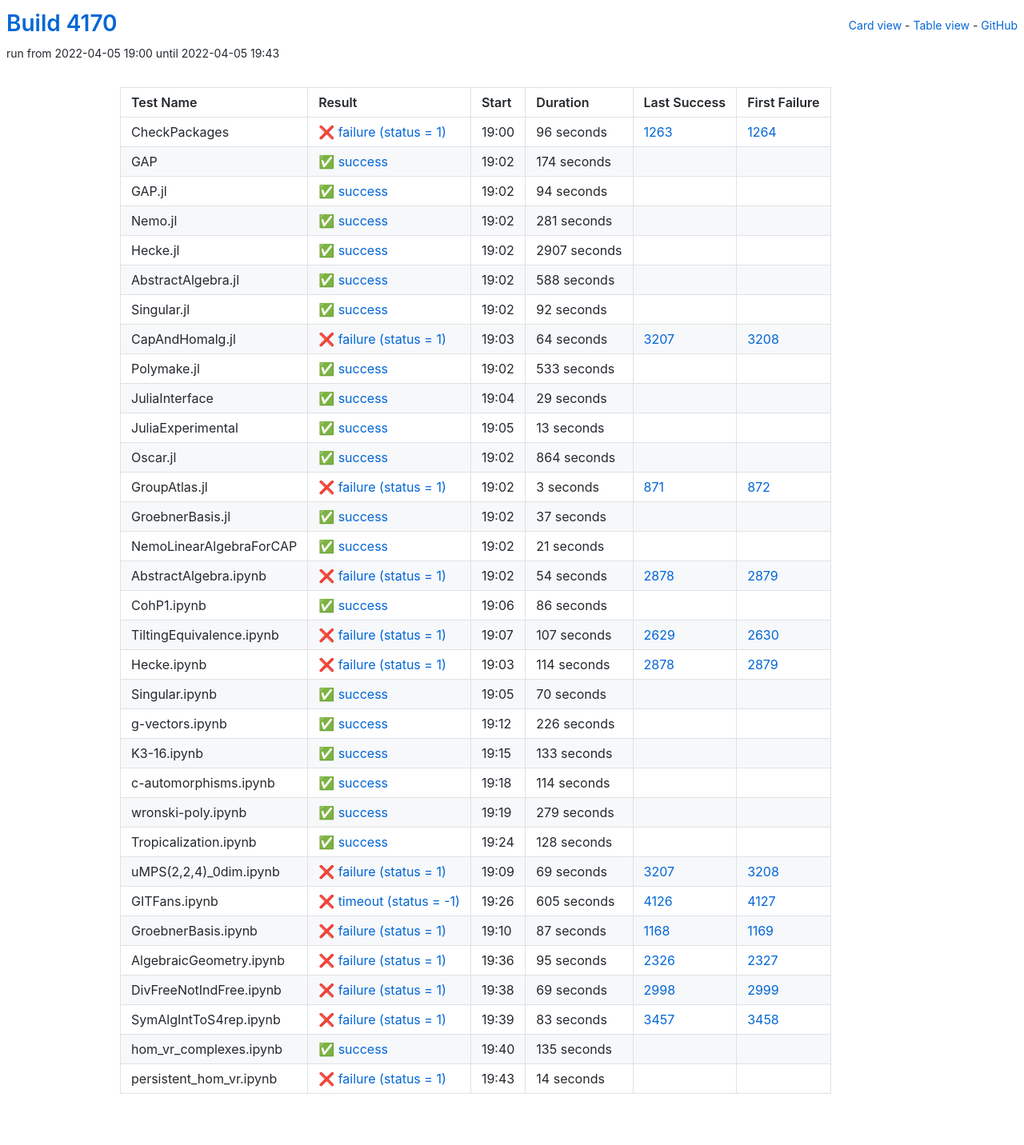
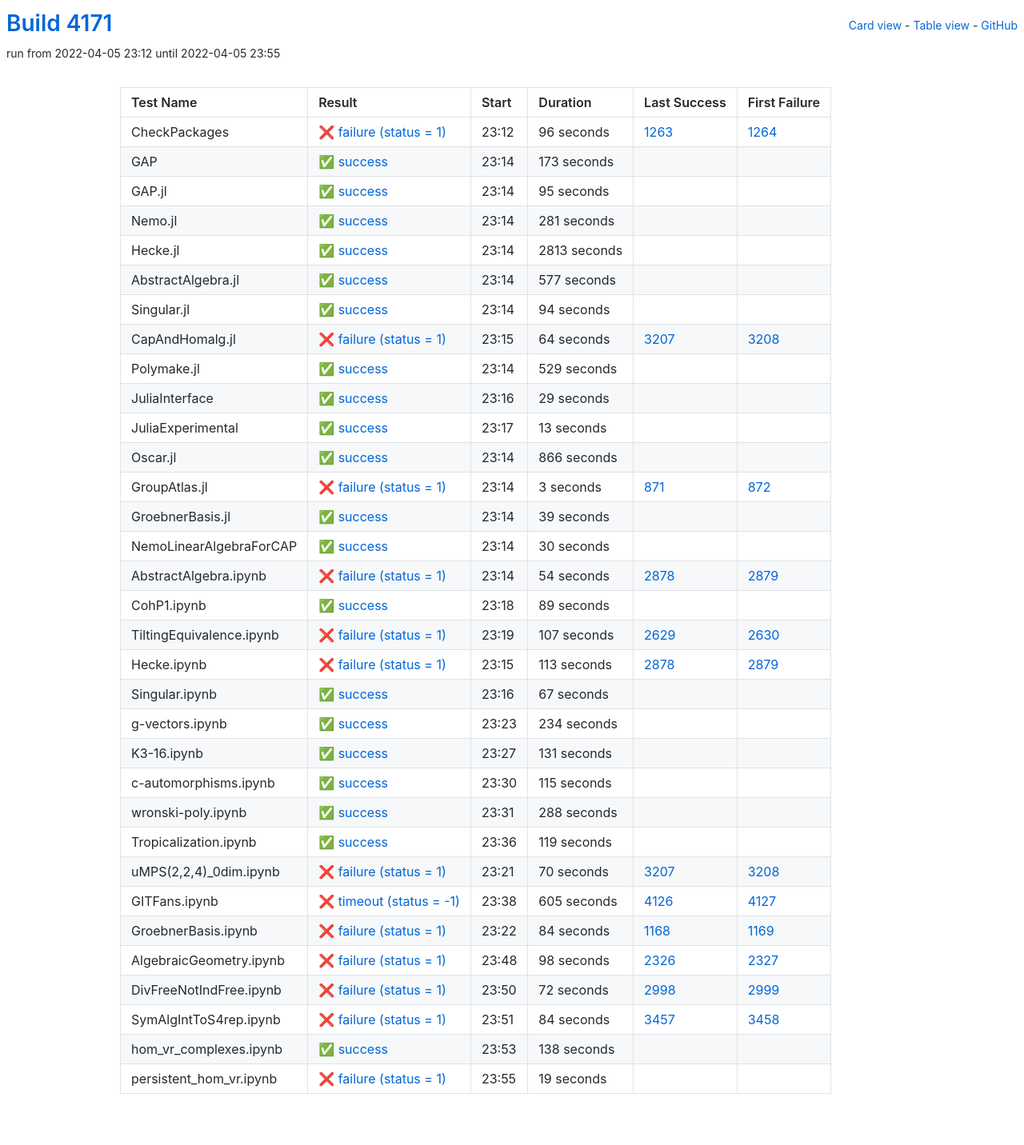
Before and after one commit to oscar-system/oscar-ci-status-stable, a Jekyll site: the page built from table.html, in a window 1280 px wide. Shown: the whole page at 80% size. Built offline with Jekyll 4.4.1, drawn with Linux system fonts in a browser that asks for light colours.

Commit message:
Build #4171

```diff
--- a/_data/ci.yml
+++ b/_data/ci.yml
@@ -1,6 +1,6 @@
 ---
-build: 4170
-build_url: https://oscarci.mathematik.uni-kl.de/job/oscar-stable/4170/
+build: 4171
+build_url: https://oscarci.mathematik.uni-kl.de/job/oscar-stable/4171/
 job: oscar-stable
 organization: oscar-system
 repo: oscar-ci-status-stable
@@ -8,8 +8,8 @@ repourl: https://github.com/oscar-system/oscar-ci-status-stable
 tests:
 - name: CheckPackages
   id: checkpackages
-  log: https://oscarci.mathematik.uni-kl.de/job/oscar-stable/4170/artifact/logs/build-4170/CheckPackages.log
-  start: 2022-04-05 19:00
+  log: https://oscarci.mathematik.uni-kl.de/job/oscar-stable/4171/artifact/logs/build-4171/CheckPackages.log
+  start: 2022-04-05 23:12
   success: false
   exitcode: 1
   status: failure
@@ -20,32 +20,32 @@ tests:
   first_failure_url: https://oscarci.mathematik.uni-kl.de/job/oscar-stable/1264/
 - name: GAP
   id: gap
-  log: https://oscarci.mathematik.uni-kl.de/job/oscar-stable/4170/artifact/logs/build-4170/GAP.log
-  start: 2022-04-05 19:02
+  log: https://oscarci.mathematik.uni-kl.de/job/oscar-stable/4171/artifact/logs/build-4171/GAP.log
+  start: 2022-04-05 23:14
   success: true
   exitcode: 0
   status: success
-  duration: 174
+  duration: 173
   last_success: false
   last_success_url:
   first_failure: false
   first_failure_url:
 - name: GAP.jl
   id: gap-jl
-  log: https://oscarci.mathematik.uni-kl.de/job/oscar-stable/4170/artifact/logs/build-4170/GAP.jl.log
-  start: 2022-04-05 19:02
+  log: https://oscarci.mathematik.uni-kl.de/job/oscar-stable/4171/artifact/logs/build-4171/GAP.jl.log
+  start: 2022-04-05 23:14
   success: true
   exitcode: 0
   status: success
-  duration: 94
+  duration: 95
   last_success: false
   last_success_url:
   first_failure: false
   first_failure_url:
 - name: Nemo.jl
   id: nemo-jl
-  log: https://oscarci.mathematik.uni-kl.de/job/oscar-stable/4170/artifact/logs/build-4170/Nemo.jl.log
-  start: 2022-04-05 19:02
+  log: https://oscarci.mathematik.uni-kl.de/job/oscar-stable/4171/artifact/logs/build-4171/Nemo.jl.log
+  start: 2022-04-05 23:14
   success: true
   exitcode: 0
   status: success
@@ -56,44 +56,44 @@ tests:
   first_failure_url:
 - name: Hecke.jl
   id: hecke-jl
-  log: https://oscarci.mathematik.uni-kl.de/job/oscar-stable/4170/artifact/logs/build-4170/Hecke.jl.log
-  start: 2022-04-05 19:02
+  log: https://oscarci.mathematik.uni-kl.de/job/oscar-stable/4171/artifact/logs/build-4171/Hecke.jl.log
+  start: 2022-04-05 23:14
   success: true
   exitcode: 0
   status: success
-  duration: 2907
+  duration: 2813
   last_success: false
   last_success_url:
   first_failure: false
   first_failure_url:
 - name: AbstractAlgebra.jl
   id: abstractalgebra-jl
-  log: https://oscarci.mathematik.uni-kl.de/job/oscar-stable/4170/artifact/logs/build-4170/AbstractAlgebra.jl.log
-  start: 2022-04-05 19:02
+  log: https://oscarci.mathematik.uni-kl.de/job/oscar-stable/4171/artifact/logs/build-4171/AbstractAlgebra.jl.log
+  start: 2022-04-05 23:14
   success: true
   exitcode: 0
   status: success
-  duration: 588
+  duration: 577
   last_success: false
   last_success_url:
   first_failure: false
   first_failure_url:
 - name: Singular.jl
   id: singular-jl
-  log: https://oscarci.mathematik.uni-kl.de/job/oscar-stable/4170/artifact/logs/build-4170/Singular.jl.log
-  start: 2022-04-05 19:02
+  log: https://oscarci.mathematik.uni-kl.de/job/oscar-stable/4171/artifact/logs/build-4171/Singular.jl.log
+  start: 2022-04-05 23:14
   success: true
   exitcode: 0
   status: success
-  duration: 92
+  duration: 94
   last_success: false
   last_success_url:
   first_failure: false
   first_failure_url:
 - name: CapAndHomalg.jl
   id: capandhomalg-jl
-  log: https://oscarci.mathematik.uni-kl.de/job/oscar-stable/4170/artifact/logs/build-4170/CapAndHomalg.jl.log
-  start: 2022-04-05 19:03
+  log: https://oscarci.mathematik.uni-kl.de/job/oscar-stable/4171/artifact/logs/build-4171/CapAndHomalg.jl.log
+  start: 2022-04-05 23:15
   success: false
   exitcode: 1
   status: failure
@@ -104,20 +104,20 @@ tests:
   first_failure_url: https://oscarci.mathematik.uni-kl.de/job/oscar-stable/3208/
 - name: Polymake.jl
   id: polymake-jl
-  log: https://oscarci.mathematik.uni-kl.de/job/oscar-stable/4170/artifact/logs/build-4170/Polymake.jl.log
-  start: 2022-04-05 19:02
+  log: https://oscarci.mathematik.uni-kl.de/job/oscar-stable/4171/artifact/logs/build-4171/Polymake.jl.log
+  start: 2022-04-05 23:14
   success: true
   exitcode: 0
   status: success
-  duration: 533
+  duration: 529
   last_success: false
   last_success_url:
   first_failure: false
   first_failure_url:
 - name: JuliaInterface
   id: juliainterface
-  log: https://oscarci.mathematik.uni-kl.de/job/oscar-stable/4170/artifact/logs/build-4170/JuliaInterface.log
-  start: 2022-04-05 19:04
+  log: https://oscarci.mathematik.uni-kl.de/job/oscar-stable/4171/artifact/logs/build-4171/JuliaInterface.log
+  start: 2022-04-05 23:16
   success: true
   exitcode: 0
   status: success
@@ -128,8 +128,8 @@ tests:
   first_failure_url:
 - name: JuliaExperimental
   id: juliaexperimental
-  log: https://oscarci.mathematik.uni-kl.de/job/oscar-stable/4170/artifact/logs/build-4170/JuliaExperimental.log
-  start: 2022-04-05 19:05
+  log: https://oscarci.mathematik.uni-kl.de/job/oscar-stable/4171/artifact/logs/build-4171/JuliaExperimental.log
+  start: 2022-04-05 23:17
   success: true
   exitcode: 0
   status: success
@@ -140,20 +140,20 @@ tests:
   first_failure_url:
 - name: Oscar.jl
   id: oscar-jl
-  log: https://oscarci.mathematik.uni-kl.de/job/oscar-stable/4170/artifact/logs/build-4170/Oscar.jl.log
-  start: 2022-04-05 19:02
+  log: https://oscarci.mathematik.uni-kl.de/job/oscar-stable/4171/artifact/logs/build-4171/Oscar.jl.log
+  start: 2022-04-05 23:14
   success: true
   exitcode: 0
   status: success
-  duration: 864
+  duration: 866
   last_success: false
   last_success_url:
   first_failure: false
   first_failure_url:
 - name: GroupAtlas.jl
   id: groupatlas-jl
-  log: https://oscarci.mathematik.uni-kl.de/job/oscar-stable/4170/artifact/logs/build-4170/GroupAtlas.jl.log
-  start: 2022-04-05 19:02
+  log: https://oscarci.mathematik.uni-kl.de/job/oscar-stable/4171/artifact/logs/build-4171/GroupAtlas.jl.log
+  start: 2022-04-05 23:14
   success: false
   exitcode: 1
   status: failure
@@ -164,32 +164,32 @@ tests:
   first_failure_url: https://oscarci.mathematik.uni-kl.de/job/oscar-stable/872/
 - name: GroebnerBasis.jl
   id: groebnerbasis-jl
-  log: https://oscarci.mathematik.uni-kl.de/job/oscar-stable/4170/artifact/logs/build-4170/GroebnerBasis.jl.log
-  start: 2022-04-05 19:02
+  log: https://oscarci.mathematik.uni-kl.de/job/oscar-stable/4171/artifact/logs/build-4171/GroebnerBasis.jl.log
+  start: 2022-04-05 23:14
   success: true
   exitcode: 0
   status: success
-  duration: 37
+  duration: 39
   last_success: false
   last_success_url:
   first_failure: false
   first_failure_url:
 - name: NemoLinearAlgebraForCAP
   id: nemolinearalgebraforcap
-  log: https://oscarci.mathematik.uni-kl.de/job/oscar-stable/4170/artifact/logs/build-4170/NemoLinearAlgebraForCAP.log
-  start: 2022-04-05 19:02
+  log: https://oscarci.mathematik.uni-kl.de/job/oscar-stable/4171/artifact/logs/build-4171/NemoLinearAlgebraForCAP.log
+  start: 2022-04-05 23:14
   success: true
   exitcode: 0
   status: success
-  duration: 21
+  duration: 30
   last_success: false
   last_success_url:
   first_failure: false
   first_failure_url:
 - name: AbstractAlgebra.ipynb
   id: abstractalgebra-ipynb
-  log: https://oscarci.mathematik.uni-kl.de/job/oscar-stable/4170/artifact/logs/build-4170/AbstractAlgebra.ipynb.log
-  start: 2022-04-05 19:02
+  log: https://oscarci.mathematik.uni-kl.de/job/oscar-stable/4171/artifact/logs/build-4171/AbstractAlgebra.ipynb.log
+  start: 2022-04-05 23:14
   success: false
   exitcode: 1
   status: failure
@@ -200,20 +200,20 @@ tests:
   first_failure_url: https://oscarci.mathematik.uni-kl.de/job/oscar-stable/2879/
 - name: CohP1.ipynb
   id: cohp1-ipynb
-  log: https://oscarci.mathematik.uni-kl.de/job/oscar-stable/4170/artifact/logs/build-4170/CohP1.ipynb.log
-  start: 2022-04-05 19:06
+  log: https://oscarci.mathematik.uni-kl.de/job/oscar-stable/4171/artifact/logs/build-4171/CohP1.ipynb.log
+  start: 2022-04-05 23:18
   success: true
   exitcode: 0
   status: success
-  duration: 86
+  duration: 89
   last_success: false
   last_success_url:
   first_failure: false
   first_failure_url:
 - name: TiltingEquivalence.ipynb
   id: tiltingequivalence-ipynb
-  log: https://oscarci.mathematik.uni-kl.de/job/oscar-stable/4170/artifact/logs/build-4170/TiltingEquivalence.ipynb.log
-  start: 2022-04-05 19:07
+  log: https://oscarci.mathematik.uni-kl.de/job/oscar-stable/4171/artifact/logs/build-4171/TiltingEquivalence.ipynb.log
+  start: 2022-04-05 23:19
   success: false
   exitcode: 1
   status: failure
@@ -224,104 +224,104 @@ tests:
   first_failure_url: https://oscarci.mathematik.uni-kl.de/job/oscar-stable/2630/
 - name: Hecke.ipynb
   id: hecke-ipynb
-  log: https://oscarci.mathematik.uni-kl.de/job/oscar-stable/4170/artifact/logs/build-4170/Hecke.ipynb.log
-  start: 2022-04-05 19:03
+  log: https://oscarci.mathematik.uni-kl.de/job/oscar-stable/4171/artifact/logs/build-4171/Hecke.ipynb.log
+  start: 2022-04-05 23:15
   success: false
   exitcode: 1
   status: failure
-  duration: 114
+  duration: 113
   last_success: 2878
   last_success_url: https://oscarci.mathematik.uni-kl.de/job/oscar-stable/2878/
   first_failure: 2879
   first_failure_url: https://oscarci.mathematik.uni-kl.de/job/oscar-stable/2879/
 - name: Singular.ipynb
   id: singular-ipynb
-  log: https://oscarci.mathematik.uni-kl.de/job/oscar-stable/4170/artifact/logs/build-4170/Singular.ipynb.log
-  start: 2022-04-05 19:05
+  log: https://oscarci.mathematik.uni-kl.de/job/oscar-stable/4171/artifact/logs/build-4171/Singular.ipynb.log
+  start: 2022-04-05 23:16
   success: true
   exitcode: 0
   status: success
-  duration: 70
+  duration: 67
   last_success: false
   last_success_url:
   first_failure: false
   first_failure_url:
 - name: g-vectors.ipynb
   id: g-vectors-ipynb
-  log: https://oscarci.mathematik.uni-kl.de/job/oscar-stable/4170/artifact/logs/build-4170/g-vectors.ipynb.log
-  start: 2022-04-05 19:12
+  log: https://oscarci.mathematik.uni-kl.de/job/oscar-stable/4171/artifact/logs/build-4171/g-vectors.ipynb.log
+  start: 2022-04-05 23:23
   success: true
   exitcode: 0
   status: success
-  duration: 226
+  duration: 234
   last_success: false
   last_success_url:
   first_failure: false
   first_failure_url:
 - name: K3-16.ipynb
   id: k3-16-ipynb
-  log: https://oscarci.mathematik.uni-kl.de/job/oscar-stable/4170/artifact/logs/build-4170/K3-16.ipynb.log
-  start: 2022-04-05 19:15
+  log: https://oscarci.mathematik.uni-kl.de/job/oscar-stable/4171/artifact/logs/build-4171/K3-16.ipynb.log
+  start: 2022-04-05 23:27
   success: true
   exitcode: 0
   status: success
-  duration: 133
+  duration: 131
   last_success: false
   last_success_url:
   first_failure: false
   first_failure_url:
 - name: c-automorphisms.ipynb
   id: c-automorphisms-ipynb
-  log: https://oscarci.mathematik.uni-kl.de/job/oscar-stable/4170/artifact/logs/build-4170/c-automorphisms.ipynb.log
-  start: 2022-04-05 19:18
+  log: https://oscarci.mathematik.uni-kl.de/job/oscar-stable/4171/artifact/logs/build-4171/c-automorphisms.ipynb.log
+  start: 2022-04-05 23:30
   success: true
   exitcode: 0
   status: success
-  duration: 114
+  duration: 115
   last_success: false
   last_success_url:
   first_failure: false
   first_failure_url:
 - name: wronski-poly.ipynb
   id: wronski-poly-ipynb
-  log: https://oscarci.mathematik.uni-kl.de/job/oscar-stable/4170/artifact/logs/build-4170/wronski-poly.ipynb.log
-  start: 2022-04-05 19:19
+  log: https://oscarci.mathematik.uni-kl.de/job/oscar-stable/4171/artifact/logs/build-4171/wronski-poly.ipynb.log
+  start: 2022-04-05 23:31
   success: true
   exitcode: 0
   status: success
-  duration: 279
+  duration: 288
   last_success: false
   last_success_url:
   first_failure: false
   first_failure_url:
 - name: Tropicalization.ipynb
   id: tropicalization-ipynb
-  log: https://oscarci.mathematik.uni-kl.de/job/oscar-stable/4170/artifact/logs/build-4170/Tropicalization.ipynb.log
-  start: 2022-04-05 19:24
+  log: https://oscarci.mathematik.uni-kl.de/job/oscar-stable/4171/artifact/logs/build-4171/Tropicalization.ipynb.log
+  start: 2022-04-05 23:36
   success: true
   exitcode: 0
   status: success
-  duration: 128
+  duration: 119
   last_success: false
   last_success_url:
   first_failure: false
   first_failure_url:
 - name: uMPS(2,2,4)_0dim.ipynb
   id: umps-2-2-4-0dim-ipynb
-  log: https://oscarci.mathematik.uni-kl.de/job/oscar-stable/4170/artifact/logs/build-4170/uMPS-2-2-4-_0dim.ipynb.log
-  start: 2022-04-05 19:09
+  log: https://oscarci.mathematik.uni-kl.de/job/oscar-stable/4171/artifact/logs/build-4171/uMPS-2-2-4-_0dim.ipynb.log
+  start: 2022-04-05 23:21
   success: false
   exitcode: 1
   status: failure
-  duration: 69
+  duration: 70
   last_success: 3207
   last_success_url: https://oscarci.mathematik.uni-kl.de/job/oscar-stable/3207/
   first_failure: 3208
   first_failure_url: https://oscarci.mathematik.uni-kl.de/job/oscar-stable/3208/
 - name: GITFans.ipynb
   id: gitfans-ipynb
-  log: https://oscarci.mathematik.uni-kl.de/job/oscar-stable/4170/artifact/logs/build-4170/GITFans.ipynb.log
-  start: 2022-04-05 19:26
+  log: https://oscarci.mathematik.uni-kl.de/job/oscar-stable/4171/artifact/logs/build-4171/GITFans.ipynb.log
+  start: 2022-04-05 23:38
   success: false
   exitcode: -1
   status: timeout
@@ -332,72 +332,72 @@ tests:
   first_failure_url: https://oscarci.mathematik.uni-kl.de/job/oscar-stable/4127/
 - name: GroebnerBasis.ipynb
   id: groebnerbasis-ipynb
-  log: https://oscarci.mathematik.uni-kl.de/job/oscar-stable/4170/artifact/logs/build-4170/GroebnerBasis.ipynb.log
-  start: 2022-04-05 19:10
+  log: https://oscarci.mathematik.uni-kl.de/job/oscar-stable/4171/artifact/logs/build-4171/GroebnerBasis.ipynb.log
+  start: 2022-04-05 23:22
   success: false
   exitcode: 1
   status: failure
-  duration: 87
+  duration: 84
   last_success: 1168
   last_success_url: https://oscarci.mathematik.uni-kl.de/job/oscar-stable/1168/
   first_failure: 1169
   first_failure_url: https://oscarci.mathematik.uni-kl.de/job/oscar-stable/1169/
 - name: AlgebraicGeometry.ipynb
   id: algebraicgeometry-ipynb
-  log: https://oscarci.mathematik.uni-kl.de/job/oscar-stable/4170/artifact/logs/build-4170/AlgebraicGeometry.ipynb.log
-  start: 2022-04-05 19:36
+  log: https://oscarci.mathematik.uni-kl.de/job/oscar-stable/4171/artifact/logs/build-4171/AlgebraicGeometry.ipynb.log
+  start: 2022-04-05 23:48
   success: false
   exitcode: 1
   status: failure
-  duration: 95
+  duration: 98
   last_success: 2326
   last_success_url: https://oscarci.mathematik.uni-kl.de/job/oscar-stable/2326/
   first_failure: 2327
   first_failure_url: https://oscarci.mathematik.uni-kl.de/job/oscar-stable/2327/
 - name: DivFreeNotIndFree.ipynb
   id: divfreenotindfree-ipynb
-  log: https://oscarci.mathematik.uni-kl.de/job/oscar-stable/4170/artifact/logs/build-4170/DivFreeNotIndFree.ipynb.log
-  start: 2022-04-05 19:38
+  log: https://oscarci.mathematik.uni-kl.de/job/oscar-stable/4171/artifact/logs/build-4171/DivFreeNotIndFree.ipynb.log
+  start: 2022-04-05 23:50
   success: false
   exitcode: 1
   status: failure
-  duration: 69
+  duration: 72
   last_success: 2998
   last_success_url: https://oscarci.mathematik.uni-kl.de/job/oscar-stable/2998/
   first_failure: 2999
   first_failure_url: https://oscarci.mathematik.uni-kl.de/job/oscar-stable/2999/
 - name: SymAlgIntToS4rep.ipynb
   id: symalginttos4rep-ipynb
-  log: https://oscarci.mathematik.uni-kl.de/job/oscar-stable/4170/artifact/logs/build-4170/SymAlgIntToS4rep.ipynb.log
-  start: 2022-04-05 19:39
+  log: https://oscarci.mathematik.uni-kl.de/job/oscar-stable/4171/artifact/logs/build-4171/SymAlgIntToS4rep.ipynb.log
+  start: 2022-04-05 23:51
   success: false
   exitcode: 1
   status: failure
-  duration: 83
+  duration: 84
   last_success: 3457
   last_success_url: https://oscarci.mathematik.uni-kl.de/job/oscar-stable/3457/
   first_failure: 3458
   first_failure_url: https://oscarci.mathematik.uni-kl.de/job/oscar-stable/3458/
 - name: hom_vr_complexes.ipynb
   id: hom-vr-complexes-ipynb
-  log: https://oscarci.mathematik.uni-kl.de/job/oscar-stable/4170/artifact/logs/build-4170/hom_vr_complexes.ipynb.log
-  start: 2022-04-05 19:40
+  log: https://oscarci.mathematik.uni-kl.de/job/oscar-stable/4171/artifact/logs/build-4171/hom_vr_complexes.ipynb.log
+  start: 2022-04-05 23:53
   success: true
   exitcode: 0
   status: success
-  duration: 135
+  duration: 138
   last_success: false
   last_success_url:
   first_failure: false
   first_failure_url:
 - name: persistent_hom_vr.ipynb
   id: persistent-hom-vr-ipynb
-  log: https://oscarci.mathematik.uni-kl.de/job/oscar-stable/4170/artifact/logs/build-4170/persistent_hom_vr.ipynb.log
-  start: 2022-04-05 19:43
+  log: https://oscarci.mathematik.uni-kl.de/job/oscar-stable/4171/artifact/logs/build-4171/persistent_hom_vr.ipynb.log
+  start: 2022-04-05 23:55
   success: false
   exitcode: 1
   status: failure
-  duration: 14
+  duration: 19
   last_success: false
   last_success_url:
   first_failure: false
```
Also changed, not shown: README.md.
